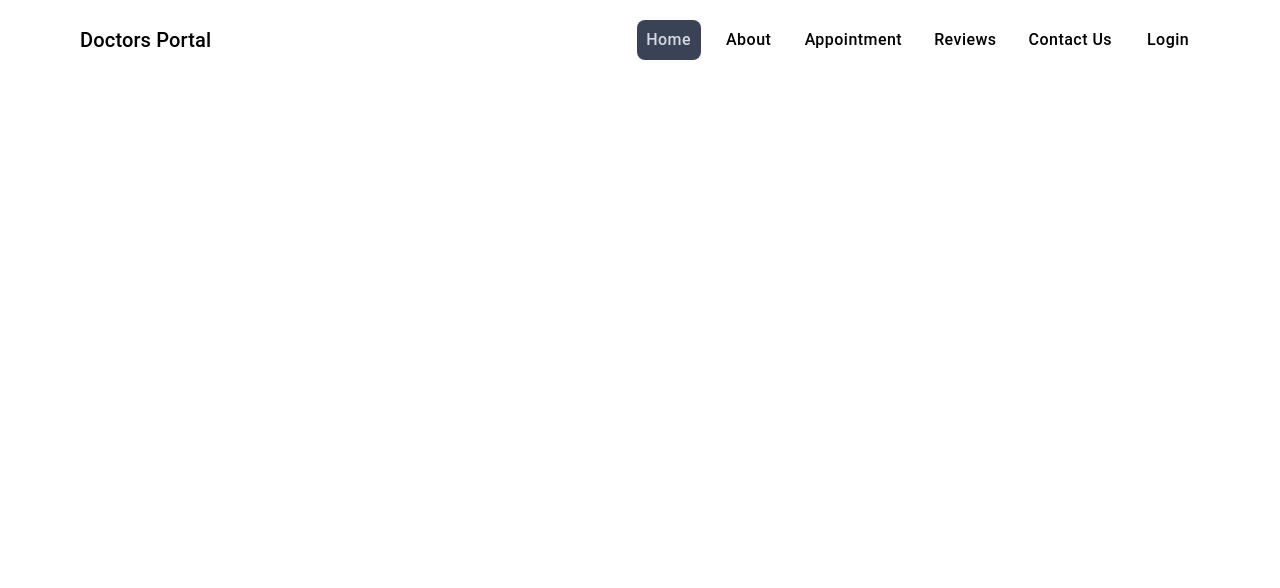
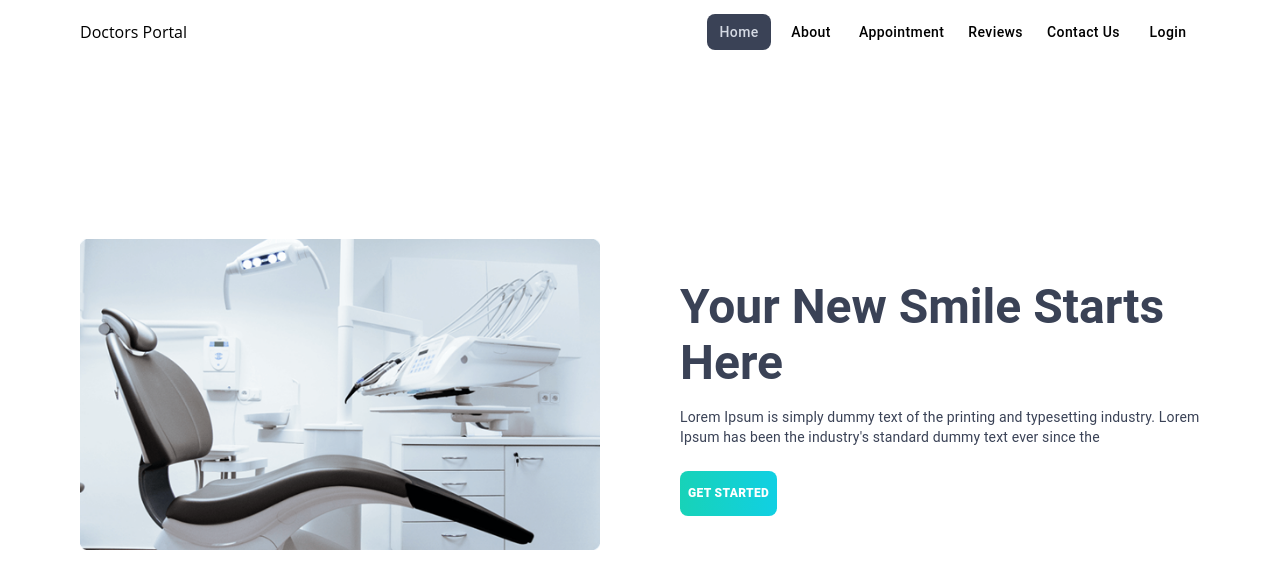
Before and after one commit to Eman-Abukhater/Doctor-s-Portal-Web-App, a React (Vite) app in the folder doctors-portal/: page / in a window 1280 px wide. Shown: the top 588 px of the page. Built offline with nearby package versions, Linux system fonts and the light colour scheme.

Commit message:
add the hero section at home page

```diff
--- a/doctors-portal/package.json
+++ b/doctors-portal/package.json
@@ -11,8 +11,8 @@
   "dependencies": {
     "@emotion/react": "^11.14.0",
     "@emotion/styled": "^11.14.0",
-    "@mui/icons-material": "^7.0.2",
-    "@mui/material": "^7.0.2",
+    "@mui/icons-material": "^5.17.1",
+    "@mui/material": "^5.17.1",
     "react": "^18.2.0",
     "react-dom": "^18.2.0"
   },
--- a/doctors-portal/src/App.jsx
+++ b/doctors-portal/src/App.jsx
@@ -1,11 +1,13 @@
 import React from "react";
 import Navbar from "./components/Navbar";
 import { Box } from "@mui/material";
+import HeroSection from "./components/HeroSection";
 
 function App() {
   return (
     <Box sx={{ px: { xs: 2, md: 6 }, fontFamily: "Open Sans, sans-serif" }}>
       <Navbar />
+      <HeroSection />
     </Box>
   );
 }
--- /dev/null
+++ b/doctors-portal/src/components/HeroSection.jsx
@@ -0,0 +1,64 @@
+import React from "react";
+import { Grid, Box, Typography, Button } from "@mui/material";
+import chair from "../assets/chair.png";
+function HeroSection() {
+  return (
+    <Grid
+      container
+      spacing={10}
+      alignItems="center"
+      sx={{ px: { xs: 2, md: 3 }, py: { xs: 2, md: "15%" } }}
+    >
+      <Grid item xs={12} sm={6} md={6} lg={6}>
+        <Box
+          component="img"
+          src={chair}
+          alt="Dental Chair"
+          sx={{ width: "100%", maxHeight: 400 }}
+        />
+      </Grid>
+      <Grid
+        item
+        xs={12}
+        sm={6}
+        md={6}
+        lg={6}
+        sx={{ textAlign: { xs: "center", md: "left" } }}
+      >
+        <Typography
+          variant="h3"
+          sx={{ fontWeight: "bold", mb: 2, color: "#3A4256" }}
+        >
+          Your New Smile Starts Here
+        </Typography>
+        <Typography
+          variant="body2"
+          sx={{ color: "#3A4256", mb: 3, fontWeight: "400" }}
+        >
+          Lorem Ipsum is simply dummy text of the printing and typesetting
+          industry. Lorem Ipsum has been the industry's standard dummy text ever
+          since the
+        </Typography>
+        <Button
+          variant="contained"
+          sx={{
+            backgroundImage:
+              "linear-gradient(90deg, #19D3AE -22.5%, #0FCFEC 120.83%)",
+            px: 1,
+            py: 1.5,
+            borderRadius: 2,
+            textTransform: "capitalize",
+            color: "white",
+            fontWeight: "800",
+            fontSize: "12px",
+            boxShadow: "none",
+          }}
+        >
+          GET STARTED
+        </Button>
+      </Grid>
+    </Grid>
+  );
+}
+
+export default HeroSection;
--- a/doctors-portal/src/components/Navbar.jsx
+++ b/doctors-portal/src/components/Navbar.jsx
@@ -47,13 +47,13 @@ function Navbar() {
         position="static"
         sx={{ backgroundColor: "white", boxShadow: "none" }}
       >
-        <Toolbar sx={{ justifyContent: "space-between" }}>
-          <Typography variant="h6" sx={{ color: "black" }}>
+        <Toolbar sx={{ justifyContent: "space-between" ,mt:-1}}>
+          <Typography variant="h7" sx={{ color: "black" }}>
             Doctors Portal
           </Typography>
 
           {/* Nav Items */}
-          <Box sx={{ display: { xs: "none", md: "flex" }, gap: 2 }}>
+          <Box sx={{ display: { xs: "none", md: "flex" }, gap: 1 }}>
             {navItems.map((item) => (
               <Button
                 key={item}
@@ -62,7 +62,7 @@ function Navbar() {
                   backgroundColor: item === "Home" ? "#3A4256" : "transparent",
                   borderRadius: "8px",
                   textTransform: "none",
-                  fontSize: "16px",
+                  fontSize: "14px",
                   "&:hover":
                     item === "Home"
                       ? { backgroundColor: "#D4D9E3", color: "#3A4256" }
```
Also changed, not shown: doctors-portal/src/assets/chair.png (added), 1 other file (tests, documents, lock files or other folders).
